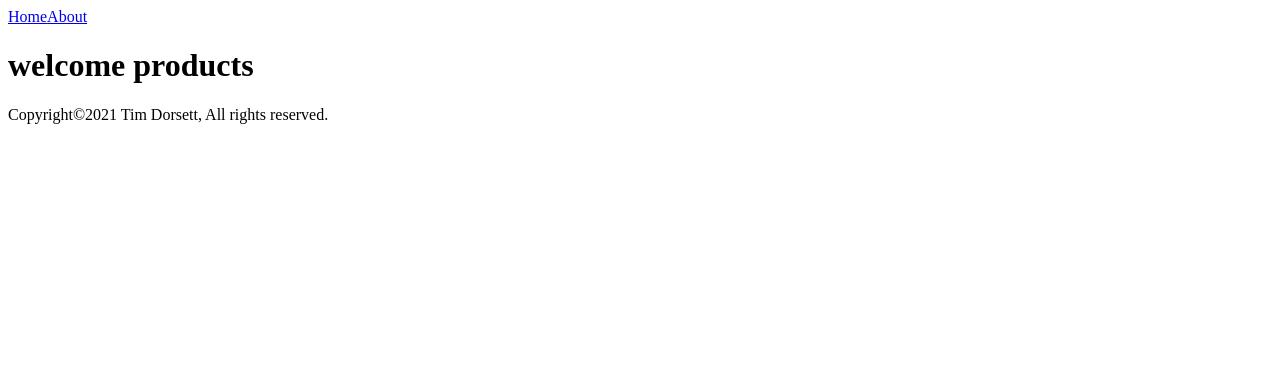
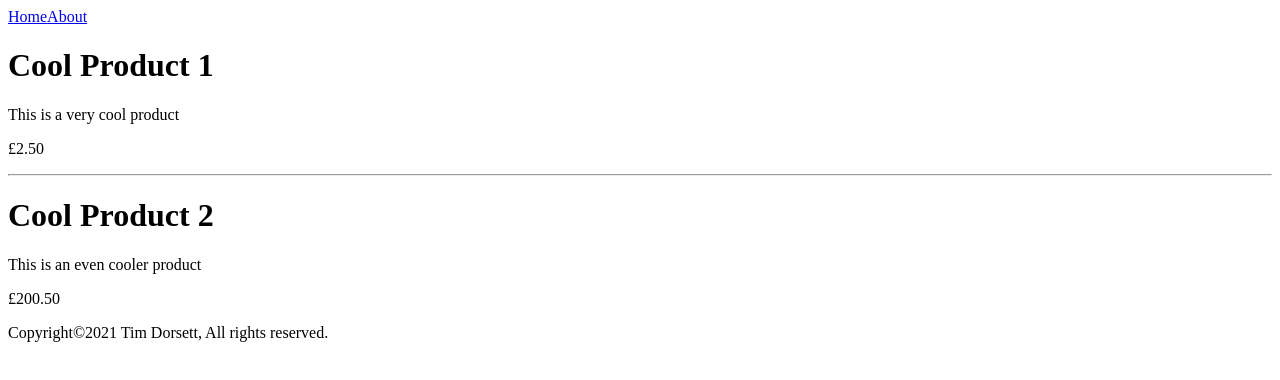
Before and after one commit to timaldo/next-app, a Next.js app: page /products in a window 1280 px wide. Shown: the top 380 px of the page. Built offline with nearby package versions, Linux system fonts and the light colour scheme.

Commit message:
added products page

```diff
--- /dev/null
+++ b/pages/products.js
@@ -0,0 +1,15 @@
+const Products = () => {
+  return (
+    <>
+      <h1>Cool Product 1</h1>
+      <p>This is a very cool product</p>
+      <p>£2.50</p>
+      <hr />
+      <h1>Cool Product 2</h1>
+      <p>This is an even cooler product</p>
+      <p>£200.50</p>
+    </>
+  );
+};
+
+export default Products;
```
